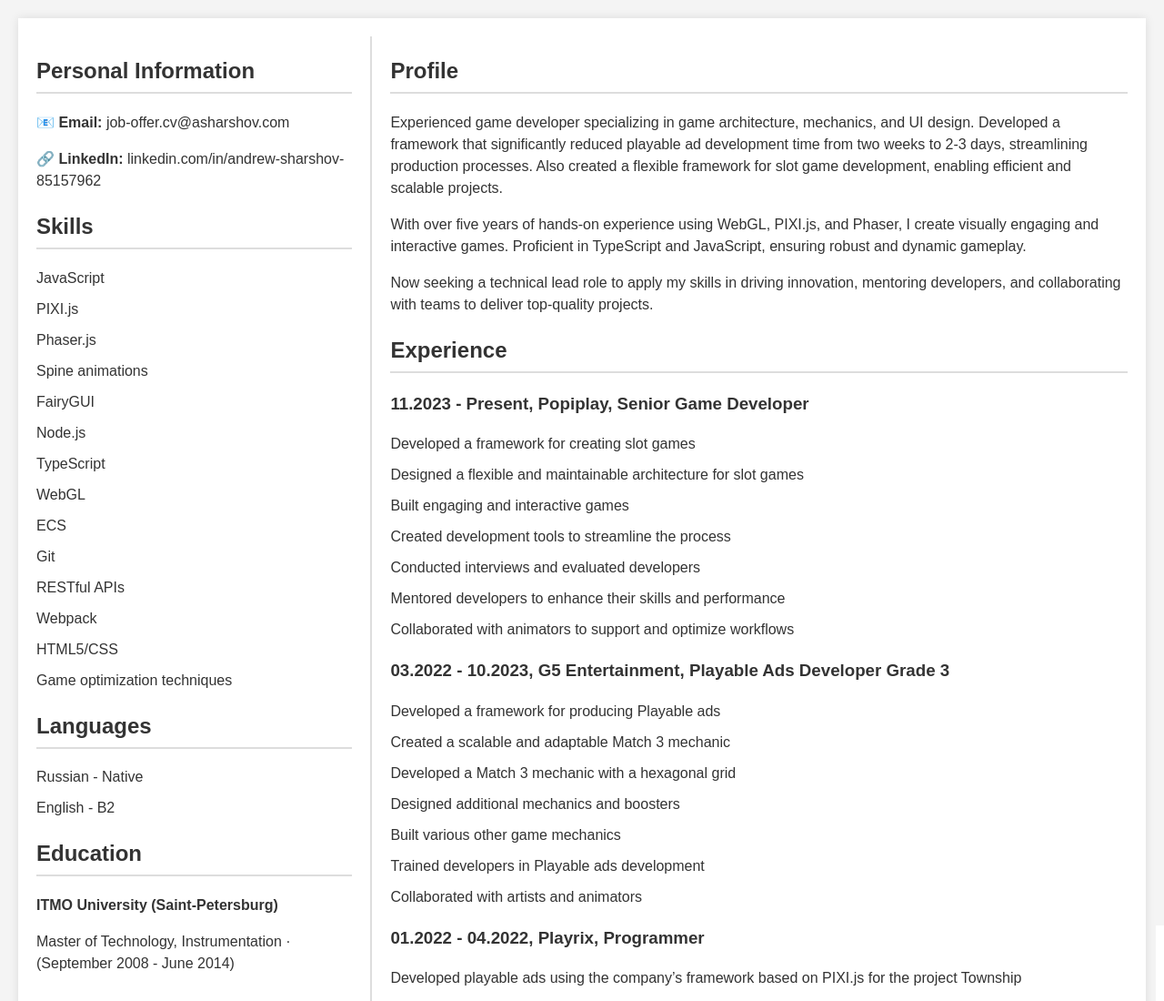
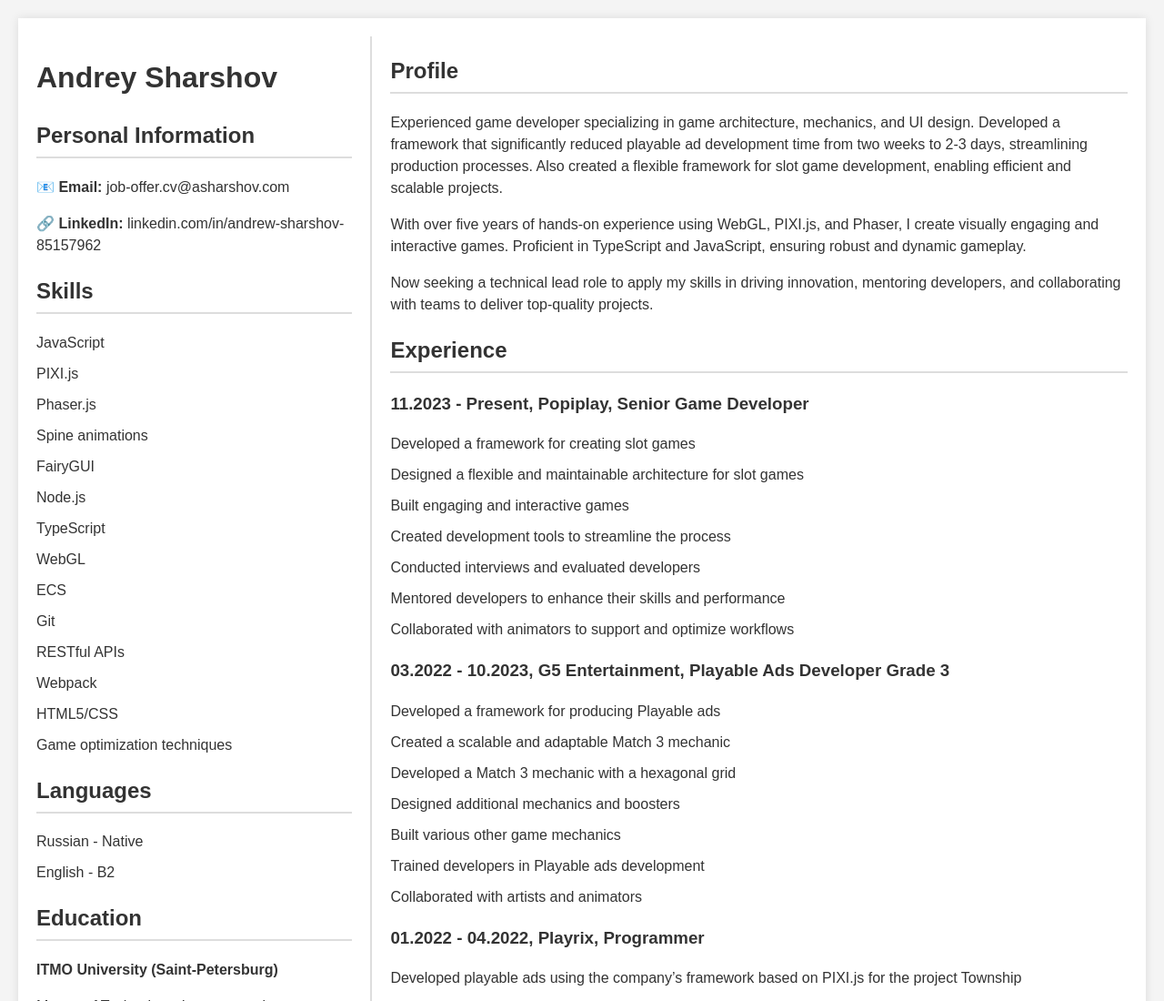
Before and after one commit to profitrole-dev/CV, a plain HTML site: page index.html in a window 1280 px wide. Shown: the top 1100 px of the page at 91% size. Drawn offline with Linux system fonts and the light colour scheme.

Commit message:
Add name

```diff
--- a/index.html
+++ b/index.html
@@ -117,6 +117,7 @@
 
 <div class="container">
     <div class="left-column">
+        <h1>Andrey Sharshov</h1>
         <h2>Personal Information</h2>
         <p><strong>📧 Email:</strong> <a href="mailto:job-offer.cv@asharshov.com">job-offer.cv@asharshov.com</a></p>
         <p><strong>🔗 LinkedIn:</strong> <a href="https://linkedin.com/in/andrew-sharshov-85157962">linkedin.com/in/andrew-sharshov-85157962</a></p>
```
